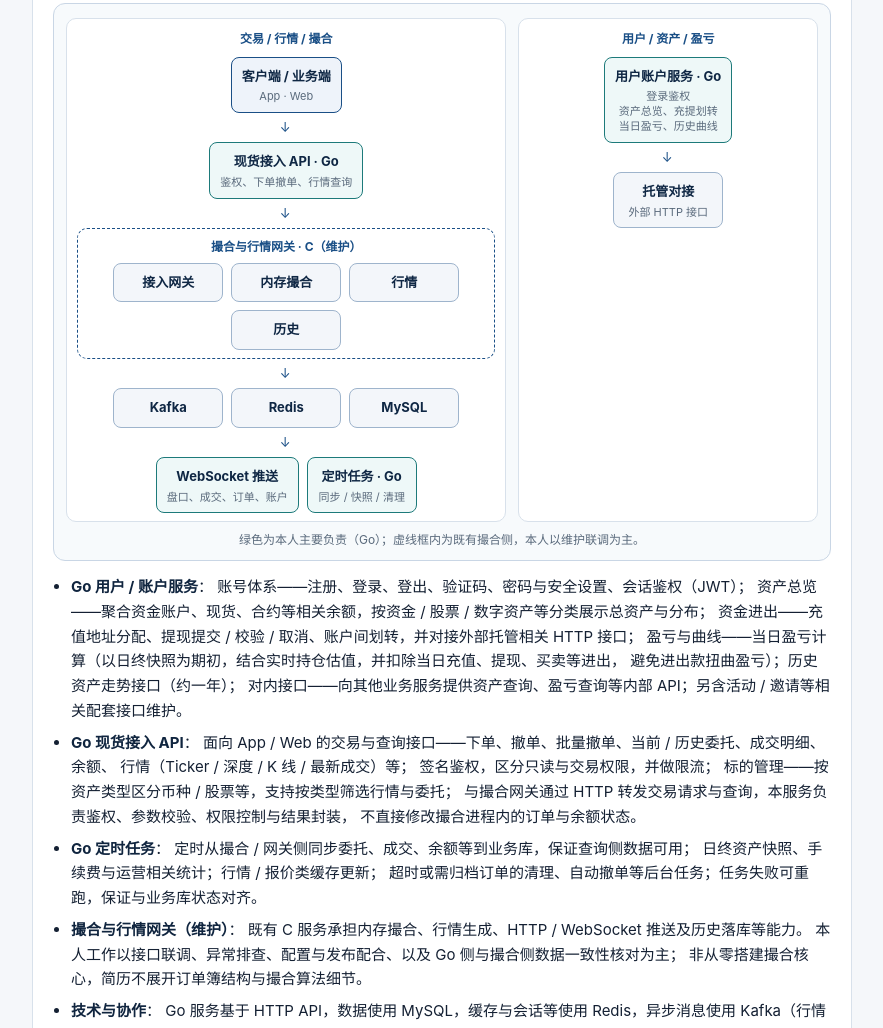
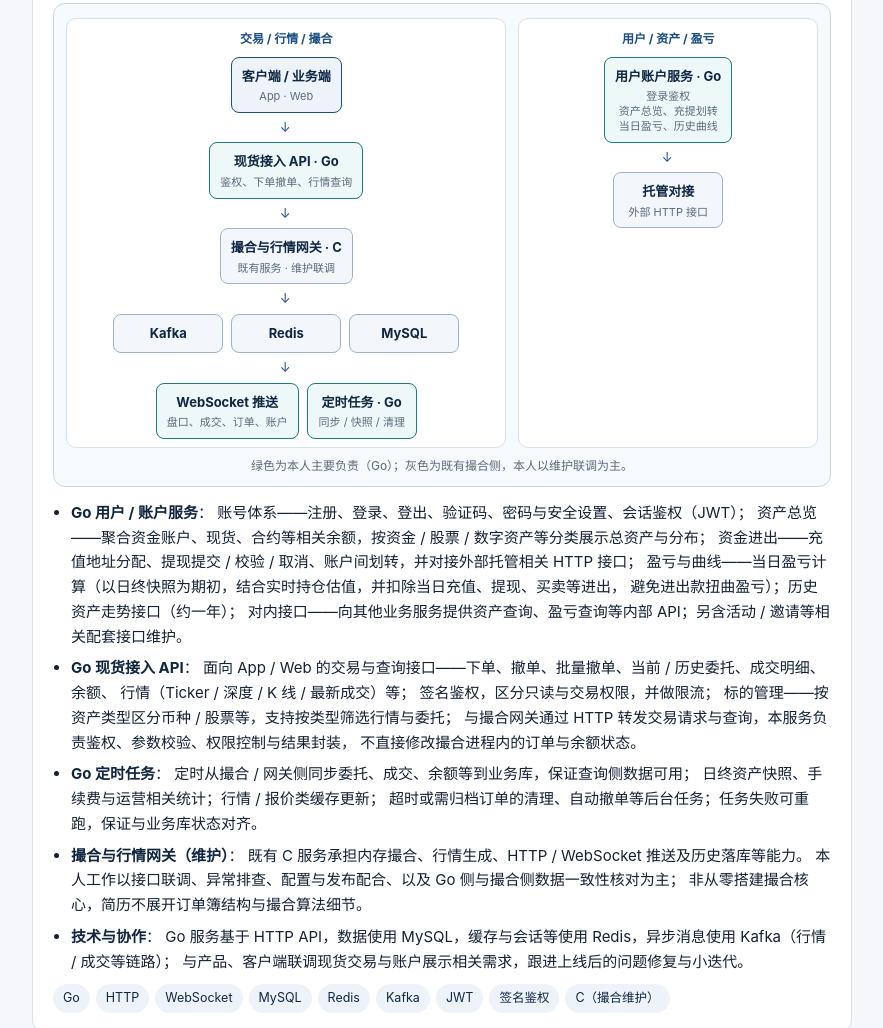
Before and after one commit to FeatherHeavy/server-resume, a plain HTML site: page index.html in a window 1280 px wide. Shown: the part 824-1852 px from the top of the page, without its empty margins (198-1081 px from the left). Drawn offline with Linux system fonts and the light colour scheme.

Commit message:
Simplify matching gateway block in spot architecture diagram.
Co-authored-by: Cursor <cursoragent@cursor.com>

```diff
--- a/index.html
+++ b/index.html
@@ -185,14 +185,8 @@
               <div class="box teal"><div class="t">现货接入 API · Go</div><div class="s">鉴权、下单撤单、行情查询</div></div>
             </div>
             <div class="arrows">↓</div>
-            <div class="core">
-              <div class="core-title">撮合与行情网关 · C（维护）</div>
-              <div class="row">
-                <div class="box muted-box"><div class="t">接入网关</div></div>
-                <div class="box muted-box"><div class="t">内存撮合</div></div>
-                <div class="box muted-box"><div class="t">行情</div></div>
-                <div class="box muted-box"><div class="t">历史</div></div>
-              </div>
+            <div class="row">
+              <div class="box muted-box"><div class="t">撮合与行情网关 · C</div><div class="s">既有服务 · 维护联调</div></div>
             </div>
             <div class="arrows">↓</div>
             <div class="row">
@@ -217,7 +211,7 @@
             </div>
           </div>
         </div>
-        <div class="arch-note">绿色为本人主要负责（Go）；虚线框内为既有撮合侧，本人以维护联调为主。</div>
+        <div class="arch-note">绿色为本人主要负责（Go）；灰色为既有撮合侧，本人以维护联调为主。</div>
       </div>
 
       <ul>
```
